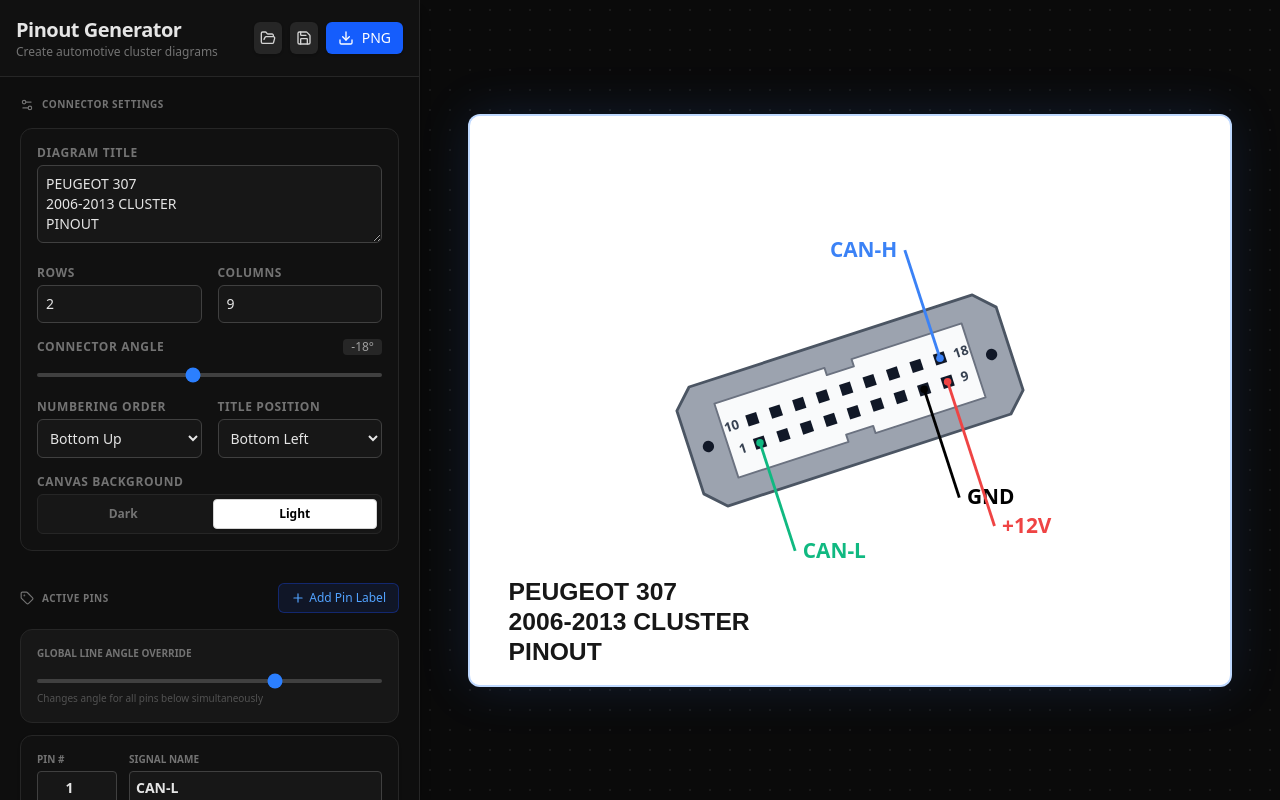
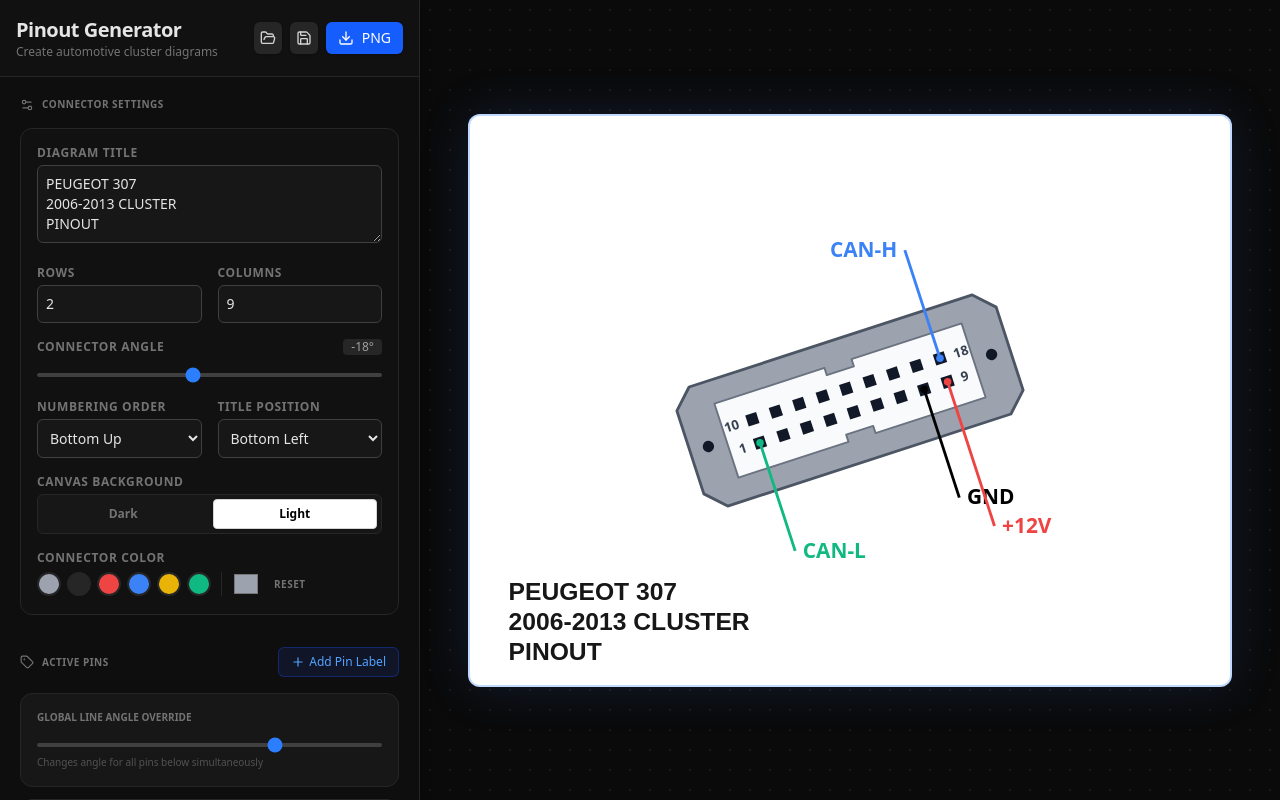
Before and after one commit to AmongUS987/pinout-studio, a React (Vite) app: page / in a window 1280 px wide. Built offline with nearby package versions, Linux system fonts and the light colour scheme.

Commit message:
Implement connector color selection feature
Added a color picker for connector color and a reset button.

```diff
--- a/src/App.tsx
+++ b/src/App.tsx
@@ -13,6 +13,7 @@
   pinPitch: number;
   pinSize: number;
   numbering: NumberingStyle;
+  connectorColor?: string;
 }
 
 interface PinLabel {
@@ -292,6 +293,39 @@
                   >Light</button>
                 </div>
               </div>
+
+              <div>
+                <label className="block text-xs font-bold text-neutral-500 uppercase tracking-wider mb-1">Connector Color</label>
+                <div className="flex gap-1.5 flex-wrap items-center">
+                  {[
+                    '#9ca3af', // Default Gray
+                    '#262626', // Dark
+                    '#ef4444', // Red
+                    '#3b82f6', // Blue
+                    '#eab308', // Yellow
+                    '#10b981', // Green
+                  ].map(color => (
+                    <button
+                      key={color}
+                      onClick={() => setConfig({...config, connectorColor: color})}
+                      className={`w-6 h-6 rounded-full border-2 transition-transform ${config.connectorColor === color ? 'border-neutral-300 scale-110 shadow-sm' : 'border-neutral-800 hover:scale-110'}`}
+                      style={{ backgroundColor: color }}
+                    />
+                  ))}
+                  <div className="h-6 w-px bg-neutral-800 mx-1"></div>
+                  <input
+                    type="color"
+                    value={config.connectorColor || (canvasBg === 'black' ? '#262626' : '#9ca3af')}
+                    onChange={e => setConfig({...config, connectorColor: e.target.value})}
+                    className="w-7 h-7 p-0 border-0 rounded cursor-pointer overflow-hidden bg-transparent"
+                    title="Custom Color"
+                  />
+                  <button
+                    onClick={() => setConfig({...config, connectorColor: undefined})}
+                    className="ml-2 text-[10px] text-neutral-500 hover:text-neutral-300 uppercase tracking-wider font-bold"
+                  >Reset</button>
+                </div>
+              </div>
             </div>
           </section>
 
@@ -435,7 +469,7 @@
               {/* Outer shell (grey housing) */}
               <path
                 d={drawOuterShell(outerW, outerH)}
-                fill={canvasBg === 'black' ? "#262626" : "#9ca3af"}
+                fill={config.connectorColor || (canvasBg === 'black' ? "#262626" : "#9ca3af")}
                 stroke={canvasBg === 'black' ? "#404040" : "#4b5563"}
                 strokeWidth={3}
                 strokeLinejoin="round"
```
